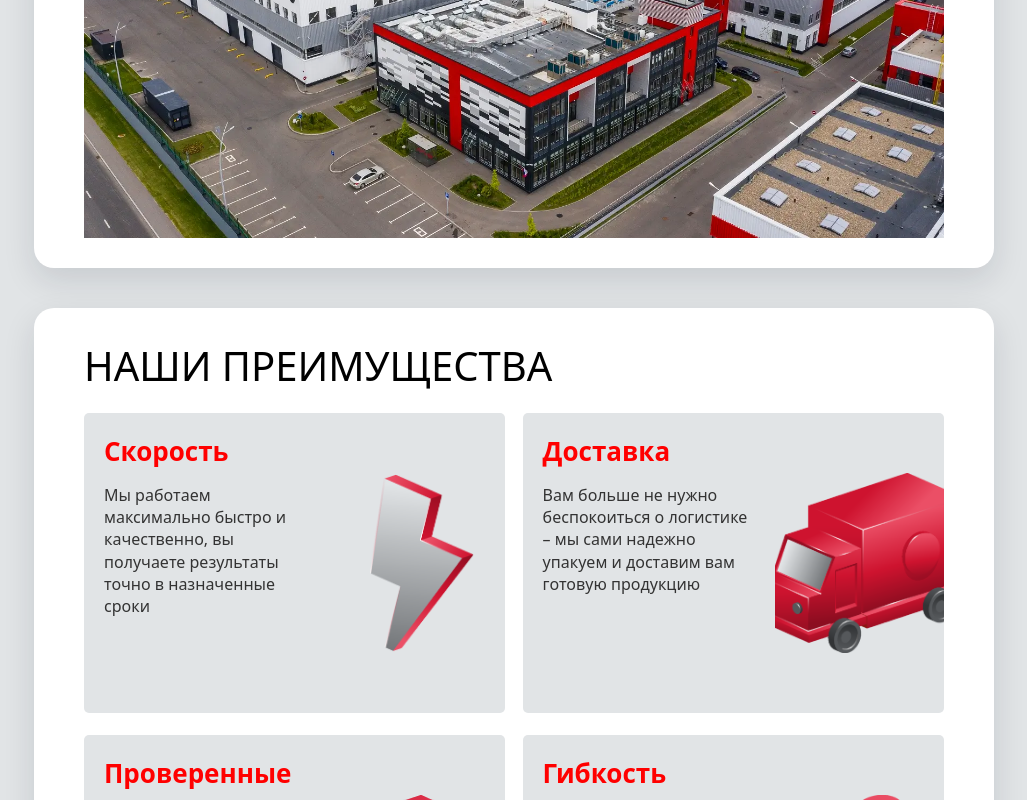
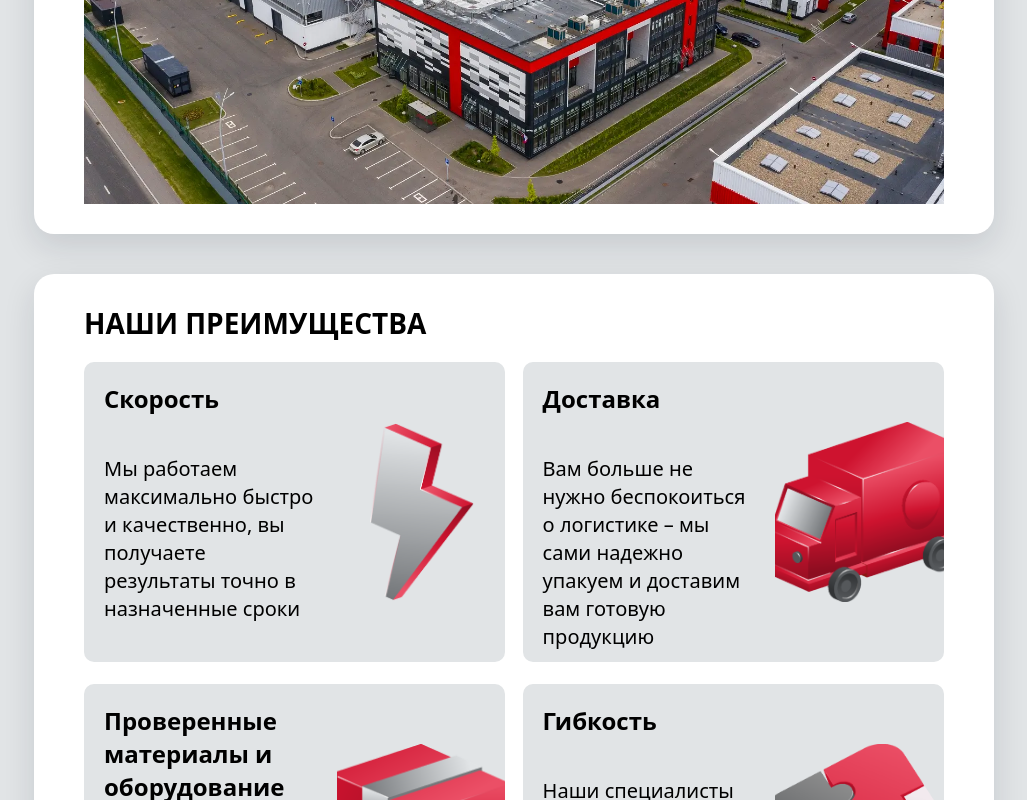
Before and after one commit to js-owl/maas-front, a Vue app: page / in a window 1280 px wide. Shown: the part 2000-2800 px from the top of the page, without its empty margins (126-1153 px from the left). Built offline with nearby package versions, Linux system fonts and the light colour scheme; no server answers.

Commit message:
Update styles in HomeAdvantages component and global styles. Adjusted font sizes and weights for improved readability, modified border radius for visual consistency, and enhanced section title styles in style.css.

```diff
--- a/src/components/sections/HomeAdvantages.vue
+++ b/src/components/sections/HomeAdvantages.vue
@@ -77,7 +77,7 @@ const isMobile = computed(() => width.value <= 767)
   width: 100%;
   height: 100%;
   background-color: #e1e4e6;
-  border-radius: 5px;
+  border-radius: 10px;
   overflow: hidden;
 }
 
@@ -104,15 +104,16 @@ const isMobile = computed(() => width.value <= 767)
 }
 
 .item-title {
-  font-size: 26px;
-  color: red;
+  font-size: 24px;
+  font-weight: 600;
+  color: black;
   font-weight: bold;
-  margin-bottom: 15px;
+  margin-bottom: 40px;
 }
 
 .item-text {
-  font-size: 16px;
-  color: #333;
+  font-size: 20px;
+  color: black;
   margin: 0;
   line-height: 1.4;
 }
--- a/src/style.css
+++ b/src/style.css
@@ -37,7 +37,8 @@ body {
 }
 .section-title {
   text-align: left;
-  font-size: 40px;
+  font-size: 28px;
+  font-weight: 700;
   color: #000;
   padding-bottom: 20px;
 }
```
